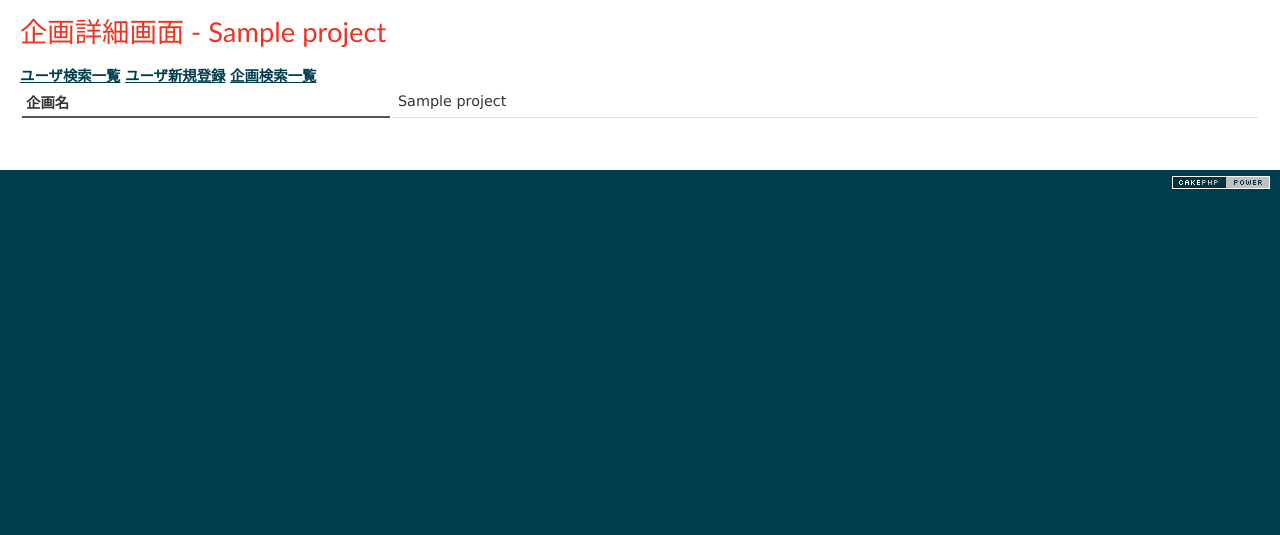
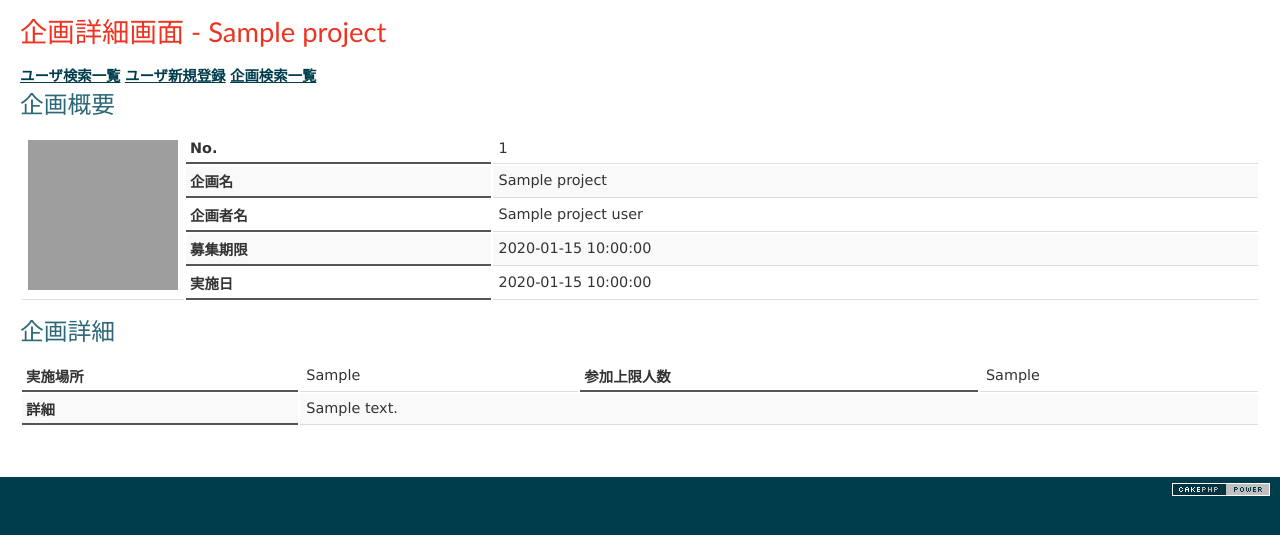
Before and after one commit to 223tudumi/waninaru, a CakePHP app: the page made by app/View/Projects/admin_project_detail.ctp in a window 1280 px wide. Shown: the part 47-582 px from the top of the page. Run offline with PHP 8.4 and a stand-in for CakePHP, Linux system fonts and the light colour scheme; the template is opened without the code that fills it: most values are stand-ins (such as "Sample title", 1, 10 or a date in 2020); data that the repository does not hold is empty; some libraries are stand-ins or nearby versions; grey boxes are pictures that could not be loaded.

Commit message:
画像アップロード機能の追加

```diff
--- a/app/Config/Schema/schema.php
+++ b/app/Config/Schema/schema.php
@@ -58,7 +58,7 @@ class AppSchema extends CakeSchema {
 		'recrouit_date' => array('type' => 'date', 'null' => false, 'default' => null),
 		'active_place' => array('type' => 'string', 'null' => true, 'default' => null, 'length' => 64, 'collate' => 'latin1_swedish_ci', 'charset' => 'latin1'),
 		'detail_text' => array('type' => 'text', 'null' => false, 'default' => null, 'collate' => 'latin1_swedish_ci', 'charset' => 'latin1'),
-		'image_url' => array('type' => 'text', 'null' => false, 'default' => null, 'collate' => 'latin1_swedish_ci', 'charset' => 'latin1'),
+		'image_file_name' => array('type' => 'text', 'null' => false, 'default' => null, 'collate' => 'latin1_swedish_ci', 'charset' => 'latin1'),
 		'people_maxnum' => array('type' => 'integer', 'null' => false, 'default' => null),
 		'created' => array('type' => 'datetime', 'null' => true, 'default' => null),
 		'modified' => array('type' => 'datetime', 'null' => true, 'default' => null),
--- a/app/Config/core.php
+++ b/app/Config/core.php
@@ -33,7 +33,7 @@
  * In production mode, flash messages redirect after a time interval.
  * In development mode, you need to click the flash message to continue.
  */
-	Configure::write('debug', 2);
+	Configure::write('debug', 0);
 
 /**
  * Configure the Error handler used to handle errors for your application. By default
--- a/app/View/Projects/admin_index.ctp
+++ b/app/View/Projects/admin_index.ctp
@@ -18,7 +18,7 @@
 			<td><?php echo h($project['Project']['project_name']); ?></td>
 			<td><?php foreach ($project['projectUser'] as $producer){ echo h($producer['real_name']); } ?></td>
 			<td><?php echo h($project['Project']['active_date']); ?></td>
-			<td></td>
+			<td><?php echo $this->Html->link('詳細','/admin/projects/projectDetail/'.$project['Project']['id']); ?></td>
 		</tr>
 	<?php endforeach; ?>
 </table>
--- a/app/View/Projects/admin_project_detail.ctp
+++ b/app/View/Projects/admin_project_detail.ctp
@@ -1,10 +1,41 @@
 <h2>企画詳細画面 - <?php echo h($project['Project']['project_name']); ?></h2>
 <?php echo $this->element('admin_menu'); ?>
 <div>
+<h3>企画概要</h3>
 <table>
+	<tr>
+		<td rowspan=5 width=150><?php echo $this->Html->image("projects/".$project['Project']['image_file_name'],array('alt' =>$project['Project']['image_file_name'],'width'=>'150','height'=>'150')); ?></td>
+		<th>No.</th>
+		<td><?php echo h($project['Project']['id']); ?></td>
+	</tr>
 	<tr>
 		<th>企画名</th>
 		<td><?php echo h($project['Project']['project_name']); ?></td>
 	</tr>
+	<tr>
+		<th>企画者名</th>
+		<td><?php foreach ($project['projectUser'] as $producer){ echo h($producer['real_name']); } ?></td>
+	</tr>
+	<tr>
+		<th>募集期限</th>
+		<td><?php echo h($project['Project']['recrouit_date']); ?></td>
+	</tr>
+	<tr>
+		<th>実施日</th>
+		<td><?php echo h($project['Project']['active_date']); ?></td>
+	</tr>
+</table>
+<h3>企画詳細</h3>
+<table>
+	<tr>
+		<th>実施場所</th>
+		<td><?php echo h($project['Project']['active_place']); ?></td>
+		<th>参加上限人数</th>
+		<td><?php echo h($project['Project']['people_maxnum']); ?></td>
+	</tr>
+	<tr>
+		<th>詳細</th>
+		<td colspan="3"><?php echo h($project['Project']['detail_text']); ?></td>
+	</tr>
 </table>
 </div>
--- a/app/View/Projects/admin_project_regist.ctp
+++ b/app/View/Projects/admin_project_regist.ctp
@@ -1,11 +1,12 @@
 <h2>企画新規登録入力画面</h2>
 <?php echo $this->element('admin_menu'); ?>
-<?php echo $this->Form->create('Post'); ?>
+<?php echo $this->Form->create('Post',array('enctype' => 'multipart/form-data')); ?>
 	<?php echo $this->Form->input('ProjectsUser.user_id', array('type' => 'text','label' => '企画者No.')); ?>
-	<?php echo $this->Form->input('Project.project_name', array('type' => 'text','label' => '企画名')); ?>
+	<?php echo $this->Form->input('Project.project_name', array('label' => '企画名')); ?>
 	<?php echo $this->Form->input('Project.active_date', array('label' => '実施日')); ?>
 	<?php echo $this->Form->input('Project.recrouit_date', array('label' => '募集期限')); ?>
 	<?php echo $this->Form->input('Project.active_place', array('label' => '実施場所')); ?>
 	<?php echo $this->Form->input('Project.people_maxnum', array('label' => '募集上限人数')); ?>
+	<?php echo $this->Form->input('Project.image_file_name', array('type' => 'file', 'label' => 'アイコン画像')); ?>
 	<?php echo $this->Form->input('Project.detail_text', array('label' => '詳細文')); ?>
 <?php echo $this->Form->end('登録'); ?>
```
Also changed, not shown: app/Controller/ProjectsController.php (+9 -1 lines), app/Config/bootstrap.php (line endings or trailing spaces), 1 other file.
